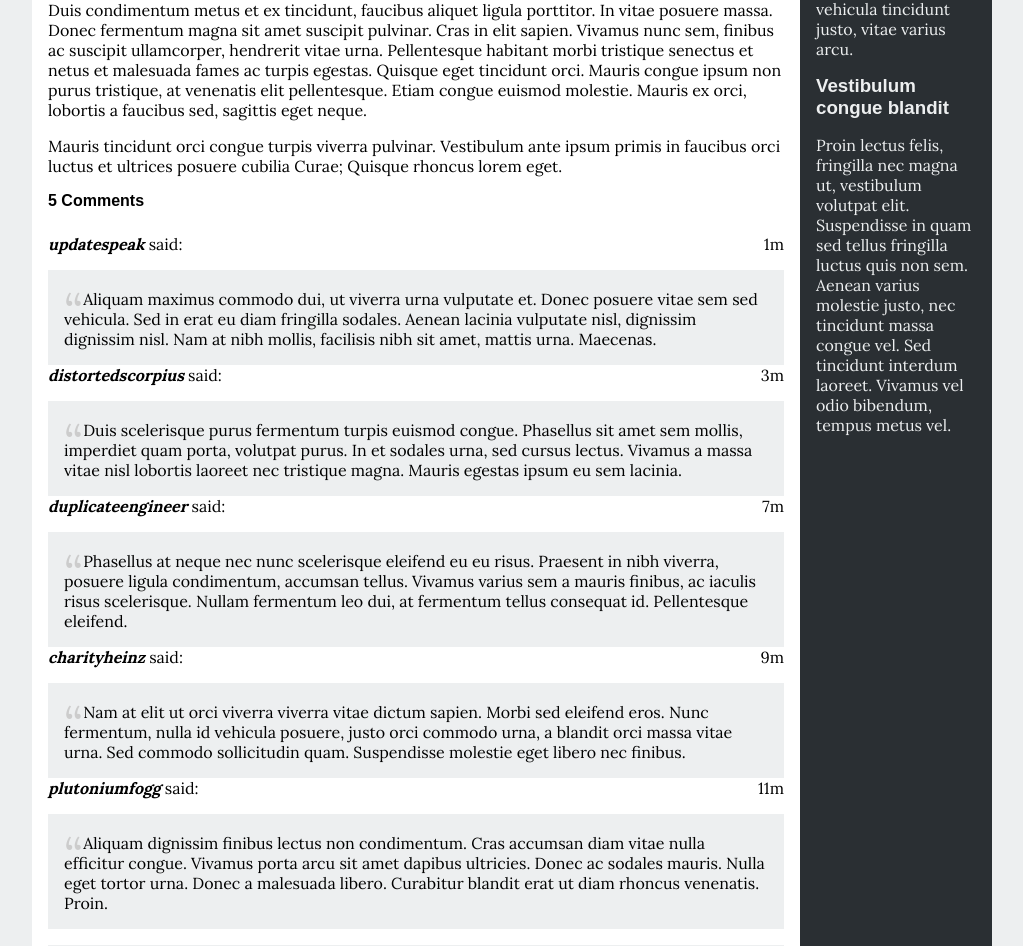
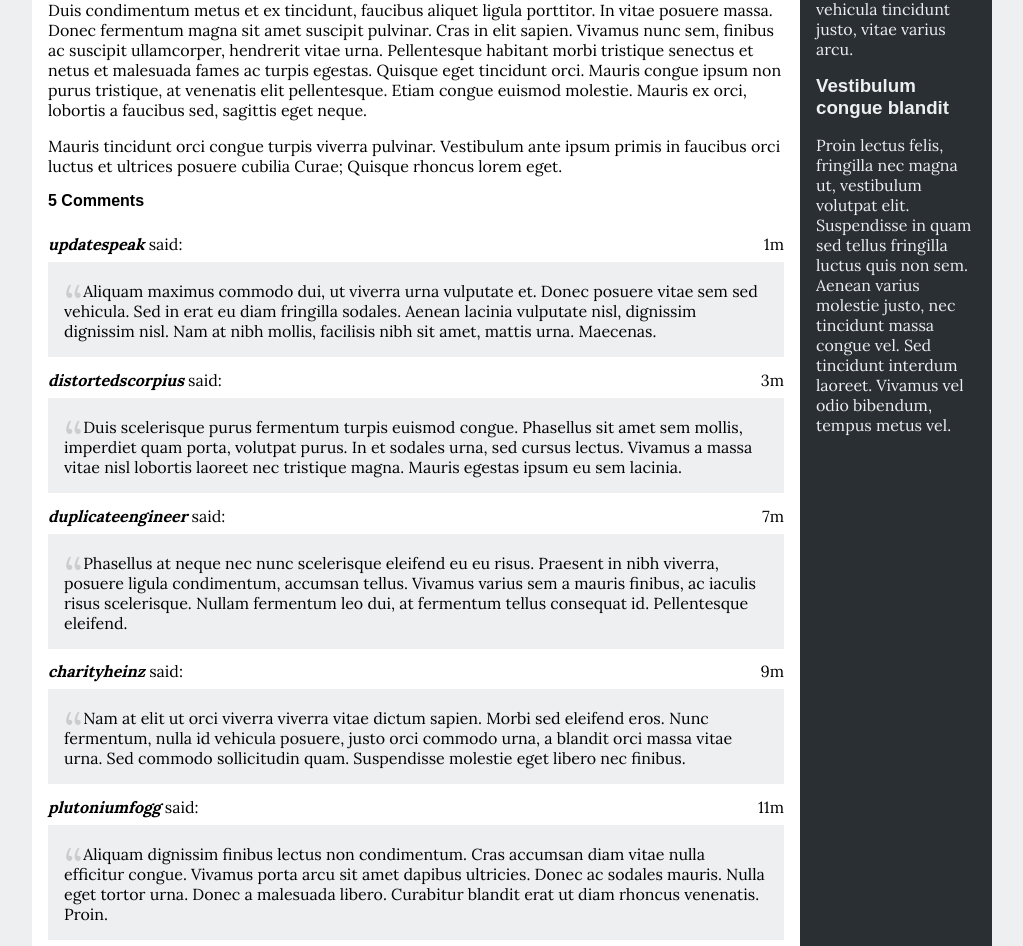
Before and after one commit to sirkotal/feup-ltw, a PHP site: page /item.html in a window 1280 px wide. Shown: the part 788-1734 px from the top of the page, without its empty margins (128-1151 px from the left). Run offline with PHP 8.4, Linux system fonts and the light colour scheme.

Commit message:
Small changes to the comments page styling

```diff
--- a/css/newspaper-design/comments.css
+++ b/css/newspaper-design/comments.css
@@ -4,7 +4,7 @@
 
 #comments > h1 {
     color: black;
-    margin-bottom: 1.5rem;
+    margin-bottom: 0.7rem;
 }
 
 #comments .comment {
@@ -14,7 +14,7 @@
         "user date" auto
         "comment comment" auto / auto auto;
 
-    gap: 1rem;
+    gap: 0.5rem;
 }
 
 
@@ -22,6 +22,7 @@
     grid-area: user;
     font-weight: bold;
     font-style: italic;
+    margin-top: 0.8rem;
 }
 
 #comments .user:after {
@@ -33,6 +34,7 @@
 #comments .date {
     grid-area: date;
     justify-self: end;
+    margin-top: 0.8rem;
 }
 
 #comments p {
@@ -113,5 +115,5 @@
     cursor: pointer;
     background-color: white;
     color: black;
-    transition: 1s;
+    transition: color 2s background-color 2s transform 2s;
 }
```
